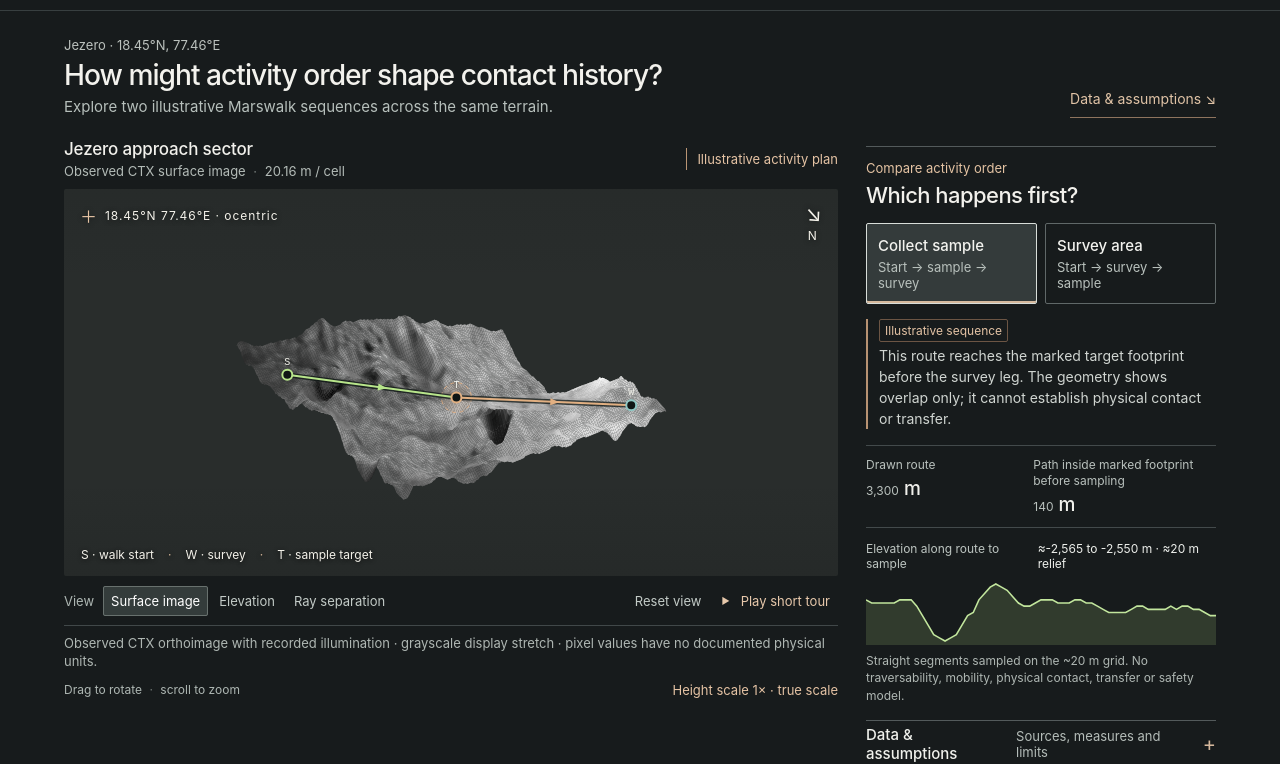
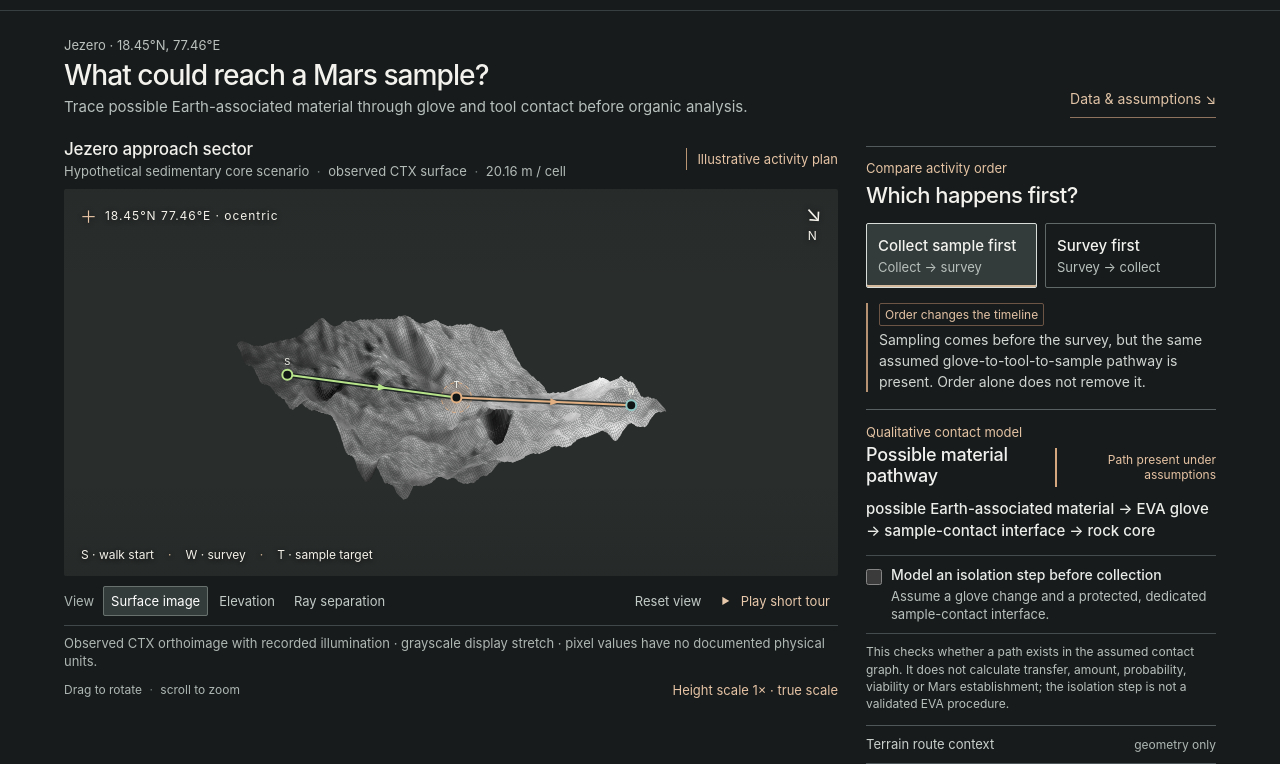
Before and after one commit to TrymJohnsen/Martian-Map, a plain HTML site: page public/index.html in a window 1280 px wide. Shown: the part 47-811 px from the top of the page. Drawn offline with Linux system fonts and the light colour scheme.

Commit message:
feat: model Mars sample contact pathways

```diff
--- a/public/app.js
+++ b/public/app.js
@@ -162,9 +162,20 @@ function updatePlan() {
     : distanceInsideCircle(data.start_marker,data.survey_marker,target,radius)+distanceInsideCircle(data.survey_marker,target,target,radius);
   $("#route-distance").textContent=(Math.round(total/10)*10).toLocaleString();
   $("#pre-sample-zone").textContent=(Math.round(before/10)*10).toLocaleString();
-  $("#sequence-explanation").textContent=state.sequence==="sample-first"
-    ?"This route reaches the marked target footprint before the survey leg. The geometry shows overlap only; it cannot establish physical contact or transfer."
-    :"The survey-first route crosses the marked target footprint before sampling. This is geometric overlap only; it cannot establish physical contact or transfer.";
+  const contact = ContactPathwayModel.assess({
+    sequence: state.sequence,
+    isolationBoundary: $("#isolation-boundary").checked
+  });
+  $("#pathway-status").textContent=contact.pathwayPresent?"Path present under assumptions":"No path in this graph";
+  $("#pathway-status").classList.toggle("pathway-absent",!contact.pathwayPresent);
+  $("#contact-path").textContent=contact.pathwayPresent
+    ?contact.path.join(" → ")
+    :"No source-to-sample path in this contact graph.";
+  $("#sequence-explanation").textContent=contact.isolationBoundary
+    ?"Under the selected isolation assumption, this modeled glove-to-tool pathway is interrupted in either activity order. Other transfer mechanisms are outside this model."
+    :state.sequence==="sample-first"
+      ?"Sampling comes before the survey, but the same assumed glove-to-tool-to-sample pathway is present. Order alone does not remove it."
+      :"Survey comes before sampling, and the same assumed glove-to-tool-to-sample pathway is present. The model does not infer a higher transfer amount.";
   const values=profileFor(points.slice(0,2));drawProfile(values);draw();
 }
 document.querySelectorAll("[data-layer]").forEach((button)=>button.addEventListener("click",()=>{
@@ -179,6 +190,7 @@ document.querySelectorAll("[data-layer]").forEach((button)=>button.addEventListe
   draw();
 }));
 document.querySelectorAll("[data-sequence]").forEach((button)=>button.addEventListener("click",()=>{state.sequence=button.dataset.sequence;document.querySelectorAll("[data-sequence]").forEach((b)=>{b.classList.toggle("is-selected",b===button);b.setAttribute("aria-pressed",String(b===button));});updatePlan();}));
+$("#isolation-boundary").addEventListener("change",updatePlan);
 canvas.addEventListener("pointerdown",(event)=>{state.dragging=true;state.lastX=event.clientX;state.lastY=event.clientY;canvas.setPointerCapture(event.pointerId);});
 canvas.addEventListener("pointermove",(event)=>{if(!state.dragging)return;if(state.tour){state.tour=false;$("#play-tour").querySelector("span:last-child").textContent="PLAY 18 SEC TOUR";}state.yaw+=(event.clientX-state.lastX)*.008;state.pitch=Math.max(.45,Math.min(1.2,state.pitch+(event.clientY-state.lastY)*.004));state.lastX=event.clientX;state.lastY=event.clientY;draw();});
 canvas.addEventListener("pointerup",()=>{state.dragging=false;});
--- /dev/null
+++ b/public/contact-model.js
@@ -0,0 +1,65 @@
+/* Qualitative contact-pathway model. It represents assumed contact reachability,
+ * never transfer amount, probability, viability, or Mars establishment. */
+(function (root, factory) {
+  const api = factory();
+  if (typeof module === "object" && module.exports) module.exports = api;
+  else root.ContactPathwayModel = api;
+})(globalThis, function () {
+  const SEQUENCES = Object.freeze({
+    "sample-first": Object.freeze(["collect sample", "survey area"]),
+    "survey-first": Object.freeze(["survey area", "collect sample"])
+  });
+
+  function findPath(edges, source, sample) {
+    const next = new Map();
+    for (const edge of edges) {
+      if (!next.has(edge.from)) next.set(edge.from, []);
+      next.get(edge.from).push(edge.to);
+    }
+    const queue = [[source]], visited = new Set([source]);
+    while (queue.length) {
+      const path = queue.shift(), last = path[path.length - 1];
+      if (last === sample) return path;
+      for (const node of next.get(last) || []) {
+        if (!visited.has(node)) { visited.add(node); queue.push([...path, node]); }
+      }
+    }
+    return [];
+  }
+
+  function assess({
+    sequence = "sample-first",
+    sourcePresent = true,
+    gloveContactsTool = true,
+    toolContactsSample = true,
+    isolationBoundary = false
+  } = {}) {
+    if (!Object.hasOwn(SEQUENCES, sequence)) throw new RangeError(`Unknown activity sequence: ${sequence}`);
+
+    const source = "possible Earth-associated material";
+    const glove = "EVA glove";
+    const tool = "sample-contact interface";
+    const sample = "rock core";
+    const edges = [];
+    if (sourcePresent) {
+      edges.push({ from: source, to: glove, kind: "assumed source on glove" });
+      if (gloveContactsTool && !isolationBoundary) {
+        edges.push({ from: glove, to: tool, kind: "possible glove-to-tool contact transfer" });
+      }
+    }
+    if (toolContactsSample) edges.push({ from: tool, to: sample, kind: "possible tool-to-sample contact transfer" });
+
+    const path = sourcePresent ? findPath(edges, source, sample) : [];
+    return Object.freeze({
+      sequence,
+      activityOrder: SEQUENCES[sequence],
+      pathwayPresent: path.length > 0,
+      path: Object.freeze(path),
+      edges: Object.freeze(edges.map((edge) => Object.freeze(edge))),
+      isolationBoundary,
+      scope: "direct contact only; qualitative pathway reachability"
+    });
+  }
+
+  return Object.freeze({ assess, sequences: SEQUENCES });
+});
--- a/public/design-overrides.css
+++ b/public/design-overrides.css
@@ -90,3 +90,13 @@ body[data-layout="b"] .footer{border-color:#b5bcb8;color:#505a56}body[data-layou
 @media(max-width:440px){main{padding-inline:17px}.topbar{padding-inline:17px}.challenge-link{font-size:12px}.intro h1{font-size:27px}.terrain-topline{display:block}.illustrative-note{display:inline-block;margin-top:7px;padding-left:7px}.scene-wrap,body[data-layout="b"] .scene-wrap{height:330px}.sequence-options{grid-template-columns:1fr}.scene-overlay-label{gap:8px;font-size:11px}.scene-overlay-label span+span:before{padding-right:8px}.scene-footnote{align-items:flex-start;flex-direction:column}.camera-actions{justify-content:flex-end;width:100%}.footer{padding-inline:17px}}
 @media(prefers-reduced-motion:reduce){*,*::before,*::after{scroll-behavior:auto!important;animation-duration:.01ms!important;animation-iteration-count:1!important;transition-duration:.01ms!important}}
 [hidden]{display:none!important}
+.pathway-model{margin:17px 0 12px;padding:13px 0 0;border-top:1px solid #596061}
+.pathway-heading{display:flex;justify-content:space-between;align-items:end;gap:10px}.pathway-heading h3{margin:3px 0 0;color:#f1f2ef;font:500 18px/1.2 var(--sans);letter-spacing:-.015em}
+.pathway-status{max-width:180px;padding:4px 0 4px 9px;border-left:2px solid #d4a77f;color:#e6c3a3;font:12px/1.3 var(--sans);text-align:right}.pathway-status.pathway-absent{border-color:#9dbeb2;color:#c8d8d2}
+.contact-chain{margin:11px 0 12px;color:#eceeea;font:500 15px/1.5 var(--sans);overflow-wrap:anywhere}
+.isolation-control{display:flex;align-items:flex-start;gap:9px;padding:10px 0;border-top:1px solid #444c4d;border-bottom:1px solid #444c4d;color:#e8ebe7;cursor:pointer}
+.isolation-control input{flex:none;margin:3px 0 0;accent-color:#b7c7bb;width:16px;height:16px}.isolation-control b{display:block;font:500 14px/1.35 var(--sans)}.isolation-control small{display:block;margin-top:2px;color:#b9c1bd;font:13px/1.4 var(--sans)}
+.model-caveat{margin:9px 0 0;color:#b8c0bc;font:12px/1.45 var(--sans)}
+.route-context{margin-top:9px;border-top:1px solid #505758;border-bottom:1px solid #505758}.route-context summary{display:flex;justify-content:space-between;align-items:center;min-height:37px;color:#c9d0cc;font:13px var(--sans);cursor:pointer}.route-context summary span{color:#aeb7b3;font-size:12px}.route-context[open]{padding-bottom:8px}.route-context .results-row{margin-top:3px;padding-top:10px}
+body[data-layout="b"] .pathway-model{border-color:#aeb5b0}body[data-layout="b"] .pathway-heading h3,body[data-layout="b"] .contact-chain,body[data-layout="b"] .isolation-control{color:#26312d}body[data-layout="b"] .pathway-status{color:#76553b;border-color:#8d6544}body[data-layout="b"] .pathway-status.pathway-absent{color:#436057;border-color:#617d73}body[data-layout="b"] .isolation-control{border-color:#c0c6c2}body[data-layout="b"] .isolation-control small,body[data-layout="b"] .model-caveat,body[data-layout="b"] .route-context summary,body[data-layout="b"] .route-context summary span{color:#4e5955}body[data-layout="b"] .route-context{border-color:#b2b9b5}
+@media(max-width:760px){.pathway-heading{align-items:start;flex-direction:column;gap:6px}.pathway-status{max-width:none;text-align:left}}
--- a/public/index.html
+++ b/public/index.html
@@ -4,11 +4,12 @@
   <meta charset="utf-8">
   <meta name="viewport" content="width=device-width, initial-scale=1">
   <meta name="theme-color" content="#171b1c">
-  <meta name="description" content="Explore an illustrative Marswalk activity sequence on observed Jezero terrain.">
+  <meta name="description" content="Trace an assumed glove-to-tool contact pathway to a Jezero rock sample.">
   <title>Clean Approach — Jezero field study</title>
   <link rel="icon" href="data:,">
   <link rel="stylesheet" href="/styles.css">
   <link rel="stylesheet" href="/design-overrides.css">
+  <script src="/contact-model.js" defer></script>
   <script src="/app.js" defer></script>
 </head>
 <body>
@@ -22,8 +23,8 @@
     <section class="intro" aria-label="Study question">
       <div class="intro-copy">
         <p class="eyebrow">Jezero · 18.45°N, 77.46°E</p>
-        <h1>How might activity order shape contact history?</h1>
-        <p class="deck">Explore two illustrative Marswalk sequences across the same terrain.</p>
+        <h1>What could reach a Mars sample?</h1>
+        <p class="deck">Trace possible Earth-associated material through glove and tool contact before organic analysis.</p>
       </div>
       <a class="assumptions-link" href="#data-assumptions">Data &amp; assumptions <span aria-hidden="true">↘</span></a>
     </section>
@@ -31,7 +32,7 @@
     <section class="workspace" aria-label="Interactive Marswalk planning prototype">
       <article class="terrain-card" aria-labelledby="area-title">
         <div class="terrain-topline">
-          <div><h2 id="area-title">Jezero approach sector</h2><p class="terrain-caption">Observed CTX surface image <span>·</span> 20.16 m / cell</p></div>
+          <div><h2 id="area-title">Jezero approach sector</h2><p class="terrain-caption">Hypothetical sedimentary core scenario <span>·</span> observed CTX surface <span>·</span> 20.16 m / cell</p></div>
           <span class="illustrative-note">Illustrative activity plan</span>
         </div>
         <div class="scene-wrap">
@@ -60,20 +61,30 @@
           <p class="section-label">Compare activity order</p>
           <h2 id="sequence-heading">Which happens first?</h2>
           <div class="sequence-options" role="group" aria-label="Choose activity order">
-            <button class="sequence-option is-selected" data-sequence="sample-first" aria-pressed="true"><span class="option-copy"><b>Collect sample</b><small>Start → sample → survey</small></span></button>
-            <button class="sequence-option" data-sequence="survey-first" aria-pressed="false"><span class="option-copy"><b>Survey area</b><small>Start → survey → sample</small></span></button>
+            <button class="sequence-option is-selected" data-sequence="sample-first" aria-pressed="true"><span class="option-copy"><b>Collect sample first</b><small>Collect → survey</small></span></button>
+            <button class="sequence-option" data-sequence="survey-first" aria-pressed="false"><span class="option-copy"><b>Survey first</b><small>Survey → collect</small></span></button>
           </div>
-          <div class="route-readout" aria-live="polite"><span class="scenario-stamp">Illustrative sequence</span><p id="sequence-explanation">This route reaches the marked target footprint before the survey leg. The geometry shows overlap only; it cannot establish physical contact or transfer.</p></div>
-          <div class="results-row"><div><span>Drawn route</span><b><span id="route-distance">—</span> m</b></div><div><span>Path inside marked footprint before sampling</span><b><span id="pre-sample-zone">—</span> m</b></div></div>
-          <div class="profile-row"><div><span>Elevation along route to sample</span><span id="profile-range">—</span></div><canvas id="profile" width="420" height="70" aria-label="Illustrative elevation profile from route start to sample"></canvas></div>
-          <p class="metric-caveat">Straight segments sampled on the ~20 m grid. No traversability, mobility, physical contact, transfer or safety model.</p>
+          <div class="route-readout" aria-live="polite"><span class="scenario-stamp">Order changes the timeline</span><p id="sequence-explanation">The same glove-to-tool-to-sample contact pathway is possible in either order under the assumptions below.</p></div>
+          <section class="pathway-model" aria-labelledby="pathway-heading">
+            <div class="pathway-heading"><div><p class="section-label">Qualitative contact model</p><h3 id="pathway-heading">Possible material pathway</h3></div><span id="pathway-status" class="pathway-status" aria-live="polite">PATH PRESENT IN SCENARIO</span></div>
+            <p id="contact-path" class="contact-chain" aria-live="polite">Possible Earth-associated material → EVA glove → sample-contact interface → rock core</p>
+            <label class="isolation-control"><input id="isolation-boundary" type="checkbox"><span><b>Model an isolation step before collection</b><small>Assume a glove change and a protected, dedicated sample-contact interface.</small></span></label>
+            <p class="model-caveat">This checks whether a path exists in the assumed contact graph. It does not calculate transfer, amount, probability, viability or Mars establishment; the isolation step is not a validated EVA procedure.</p>
+          </section>
+          <details class="route-context">
+            <summary>Terrain route context <span>geometry only</span></summary>
+            <div class="results-row"><div><span>Drawn route length</span><b><span id="route-distance">—</span> m</b></div><div><span>Path within marked footprint</span><b><span id="pre-sample-zone">—</span> m</b></div></div>
+            <div class="profile-row"><div><span>Elevation on first drawn leg</span><span id="profile-range">—</span></div><canvas id="profile" width="420" height="70" aria-label="Illustrative elevation profile sampled from the drawn route"></canvas></div>
+            <p class="metric-caveat">Straight segments sampled on the ~20 m CTX grid. The map does not model glove contact, transfer, traversability, mobility or safety.</p>
+          </details>
         </section>
         <details class="source-panel" id="data-assumptions">
           <summary><span>Data &amp; assumptions</span><span class="summary-hint">Sources, measures and limits</span></summary>
-          <div class="source-group"><b>Observed · MRO / CTX stereo product</b><p>148×148 crop · 20.16 m/cell · DTM heights −2615.7 to −2515.6 m relative to the areoid. The one-band ortho shares the grid; physical pixel units are unspecified. The vertical range is about 100 m over 2.98 km. Height display is 1× by default; optional 3× display is explicitly labelled.</p><a href="https://stac.astrogeology.usgs.gov/docs/data/mars/ctxdtms/" target="_blank" rel="noreferrer">USGS product documentation ↗</a> · <a href="https://astrogeo-ard.s3-us-west-2.amazonaws.com/mars/mro/ctx/controlled/usgs/P18_007925_1987_XN_18N282W__P19_008650_1987_XI_18N282W/P18_007925_1987_XN_18N282W__P19_008650_1987_XI_18N282W_dtm.tif" target="_blank" rel="noreferrer">DTM COG ↗</a> · <a href="https://astrogeo-ard.s3-us-west-2.amazonaws.com/mars/mro/ctx/controlled/usgs/P18_007925_1987_XN_18N282W__P19_008650_1987_XI_18N282W/P18_007925_1987_XN_18N282W__P19_008650_1987_XI_18N282W_orthoimage.tif" target="_blank" rel="noreferrer">Ortho COG ↗</a><p>295 NoData cells (1.35%) are omitted; no interpolation is applied. No product quality flag is available in this crop.</p></div>
+          <div class="source-group"><b>Science scenario · Perseverance / Mars 2020</b><p>The rationale is a hypothetical Jezero sedimentary rock core reserved for later organic-molecule and potential-biosignature analysis. Perseverance's Sapphire Canyon core came from the Bright Angel sedimentary rock Cheyava Falls; SHERLOC detected organic compounds there, whose origin remains a scientific question. That sample site is not this CTX crop or its illustrative marker.</p><a href="https://science.nasa.gov/mission/mars-2020-perseverance/mars-rock-samples/" target="_blank" rel="noreferrer">NASA sample record ↗</a> · <a href="https://doi.org/10.1038/s41586-025-09413-0" target="_blank" rel="noreferrer">Bright Angel organic/mineral study ↗</a></div>
+          <div class="source-group"><b>Observed terrain context · MRO / CTX</b><p>148×148 crop · 20.16 m/cell · DTM heights −2615.7 to −2515.6 m relative to the areoid. The one-band ortho shares the grid; physical pixel units are unspecified. The vertical range is about 100 m over 2.98 km. This layer positions the illustrative activities; it is not contamination data. Height display is 1× by default; optional 3× display is explicitly labelled.</p><a href="https://stac.astrogeology.usgs.gov/docs/data/mars/ctxdtms/" target="_blank" rel="noreferrer">USGS product documentation ↗</a> · <a href="https://astrogeo-ard.s3-us-west-2.amazonaws.com/mars/mro/ctx/controlled/usgs/P18_007925_1987_XN_18N282W__P19_008650_1987_XI_18N282W/P18_007925_1987_XN_18N282W__P19_008650_1987_XI_18N282W_dtm.tif" target="_blank" rel="noreferrer">DTM COG ↗</a> · <a href="https://astrogeo-ard.s3-us-west-2.amazonaws.com/mars/mro/ctx/controlled/usgs/P18_007925_1987_XN_18N282W__P19_008650_1987_XI_18N282W/P18_007925_1987_XN_18N282W__P19_008650_1987_XI_18N282W_orthoimage.tif" target="_blank" rel="noreferrer">Ortho COG ↗</a><p>295 NoData cells (1.35%) are omitted; no interpolation is applied. No product quality flag is available in this crop.</p></div>
           <div class="source-group"><b>Observed · ASP ray separation</b><p>0.023–4.333 m diagnostic from the same CTX stereo processing. Relative ray-separation diagnostic; it is not absolute DTM accuracy or measurement uncertainty.</p><a href="https://stereopipeline.readthedocs.io/en/stable/tools/point2dem.html" target="_blank" rel="noreferrer">Ames Stereo Pipeline definition ↗</a> · <a href="https://astrogeo-ard.s3-us-west-2.amazonaws.com/mars/mro/ctx/controlled/usgs/P18_007925_1987_XN_18N282W__P19_008650_1987_XI_18N282W/P18_007925_1987_XN_18N282W__P19_008650_1987_XI_18N282W_intersection_error.tif" target="_blank" rel="noreferrer">Ray-separation COG ↗</a></div>
-          <div class="source-group"><b>Scenario · team-set markers and activity order</b><p>Walk start, survey waypoint, target, 141 m footprint radius and activity order are illustrative. Geometric overlap is only a possible contact opportunity. NASA has not measured astronaut-to-Mars-sample transfer or validated route-order mitigation.</p><a href="https://ntrs.nasa.gov/citations/20250006358" target="_blank" rel="noreferrer">MIASMMA research context ↗</a></div>
-          <div class="source-group"><b>Separate mission reference</b><p>Perseverance witness-tube imagery records an environment reference near robotic sampling. It is from another location and is not a crewed-EVA procedure.</p><a href="https://science.nasa.gov/photojournal/witness-tube-in-perseverance-sample-caching-system/" target="_blank" rel="noreferrer">NASA CacheCam record ↗</a></div>
+          <div class="source-group"><b>Mechanism evidence and missing parameters</b><p>NASA EVA suit swabs and an Earth Mars-analog study support possible human-associated material on crew/suit surfaces and gloves. Neither measures glove-to-Mars-sample transfer. MIASMMA describes planned suit-leakage measurements and dispersal modeling, not completed Mars-EVA measurements. Mars 2020 cleanliness limits apply to its robotic sample hardware and are not EVA thresholds.</p><a href="https://ntrs.nasa.gov/citations/20220003128" target="_blank" rel="noreferrer">NASA EVA Swab Kit ↗</a> · <a href="https://doi.org/10.3389/fspas.2021.589147" target="_blank" rel="noreferrer">Ramon Crater analog study ↗</a> · <a href="https://ntrs.nasa.gov/citations/20250006358" target="_blank" rel="noreferrer">MIASMMA status ↗</a> · <a href="https://doi.org/10.1089/ast.2022.0049" target="_blank" rel="noreferrer">Mars 2020 tube controls ↗</a></div>
+          <div class="source-group"><b>Separate robotic precedent · witness controls</b><p>Perseverance witness tubes and drillable blanks monitor contamination in its robotic sample chain. They help interpret returned samples but do not establish a crewed-EVA glove-change or tool-use procedure.</p><a href="https://science.nasa.gov/mission/mars-2020-perseverance/mars-rock-samples/" target="_blank" rel="noreferrer">NASA Mars 2020 sample records ↗</a></div>
         </details>
       </aside>
     </section>
```
Also changed, not shown: 11 other files.
